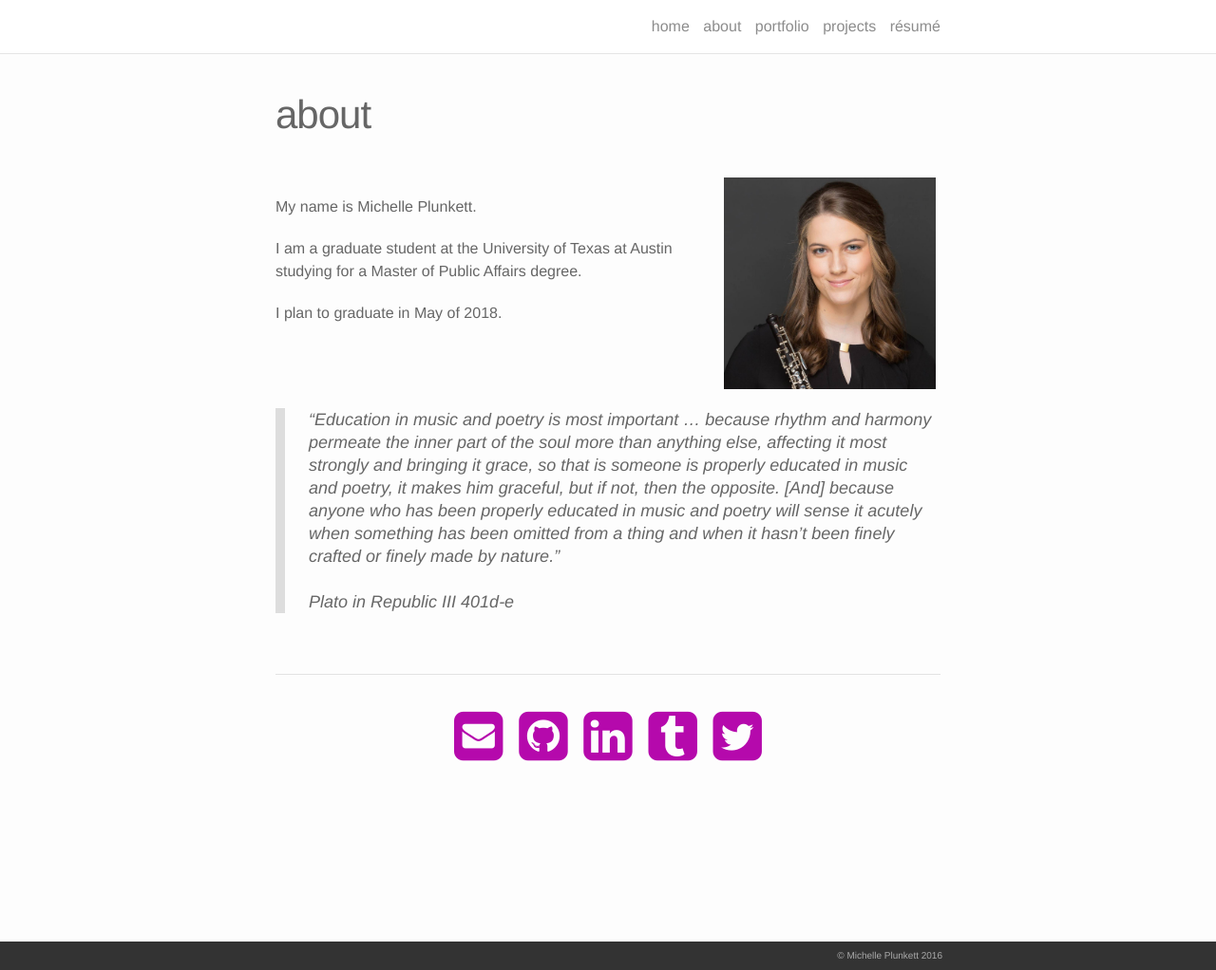
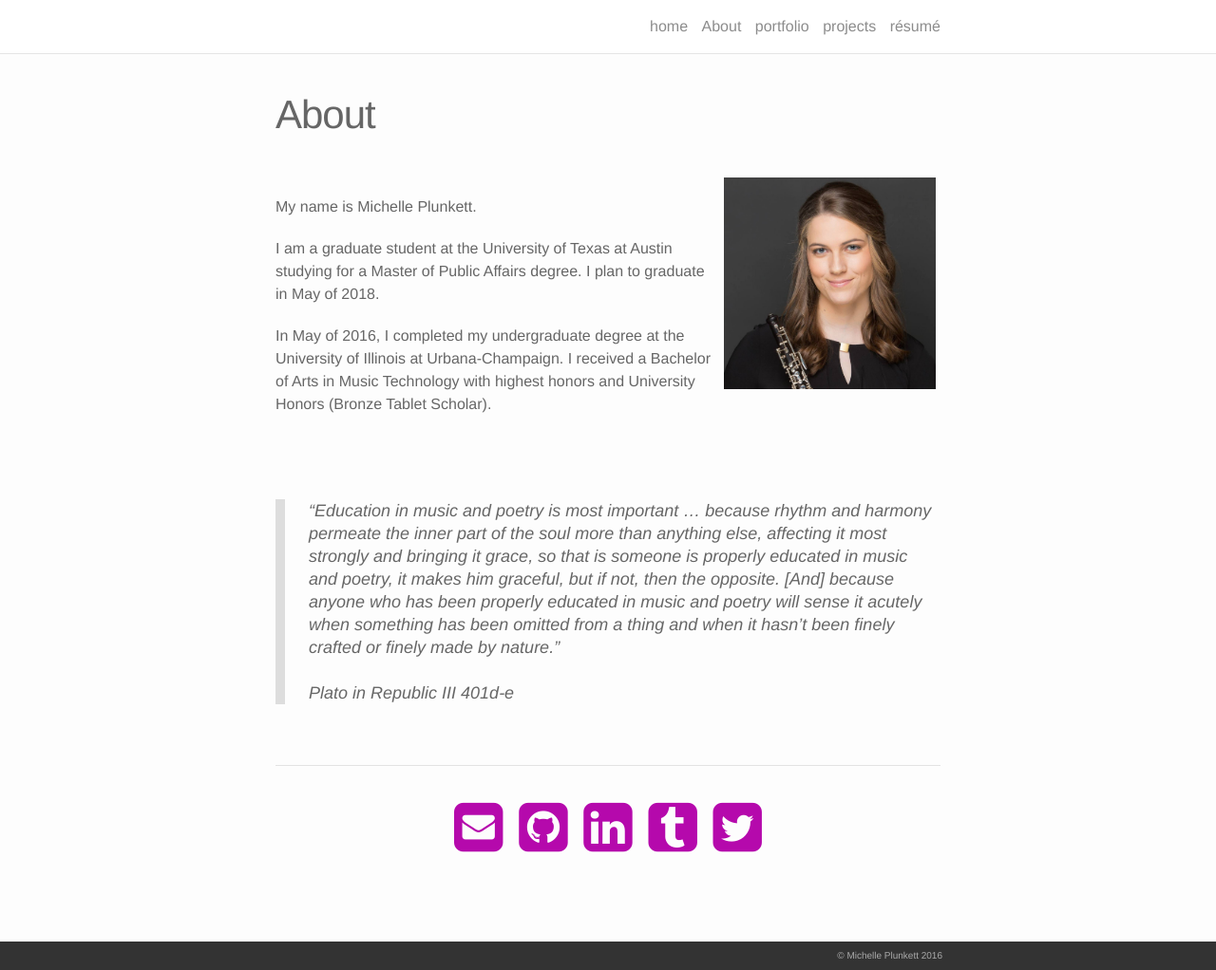
Before and after one commit to michelleplunkett/michelleplunkett.github.io, a Jekyll site: the page built from about.md, in a window 1280 px wide and 1022 px high. Shown: the whole window at 95% size. Built offline with Jekyll 4.4.1, drawn with Linux system fonts in a browser that asks for light colours; nearby versions of some CDN libraries.

Commit message:
Update about.md

```diff
--- a/about.md
+++ b/about.md
@@ -1,6 +1,6 @@
 ---
 layout: page
-title: about
+title: About
 permalink: /about/
 ---
 
@@ -8,9 +8,9 @@ permalink: /about/
 <br/>
 My name is Michelle Plunkett.
 
-I am a graduate student at the University of Texas at Austin studying for a Master of Public Affairs degree.
+I am a graduate student at the University of Texas at Austin studying for a Master of Public Affairs degree. I plan to graduate in May of 2018.
 
-I plan to graduate in May of 2018.
+In May of 2016, I completed my undergraduate degree at the University of Illinois at Urbana-Champaign. I received a Bachelor of Arts in Music Technology with highest honors and University Honors (Bronze Tablet Scholar).
 
 <br/><br/>
 
```
